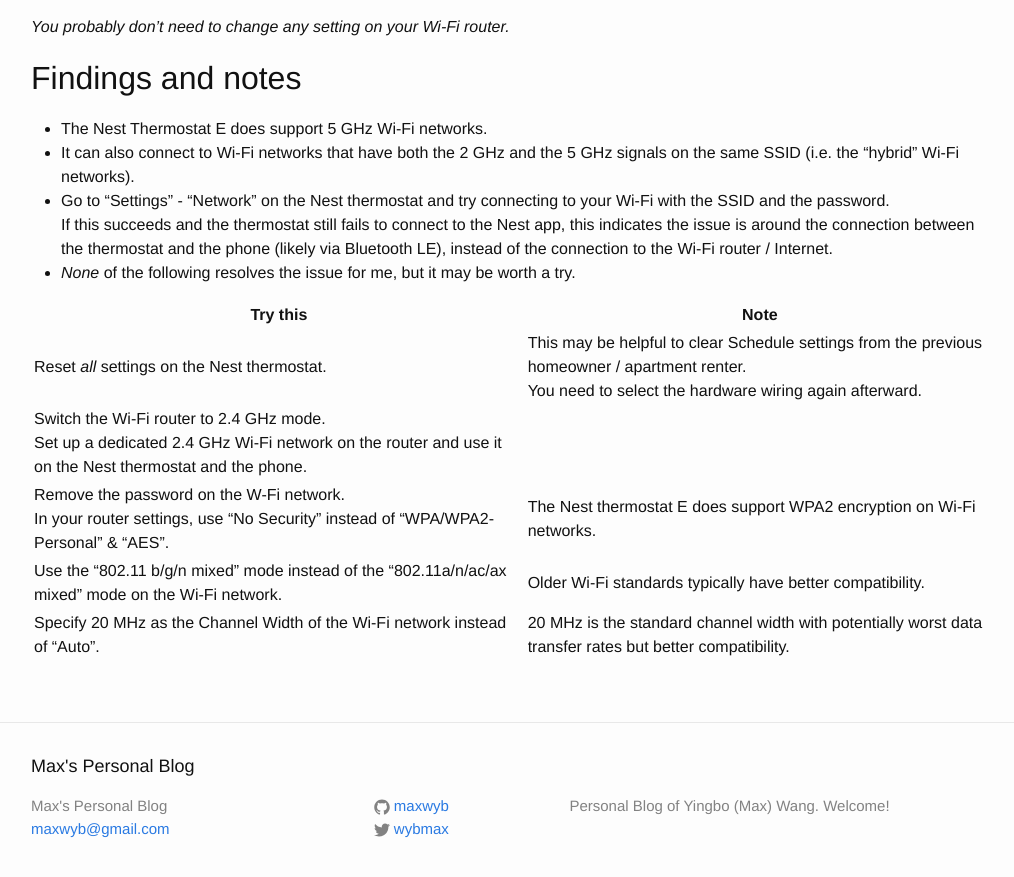
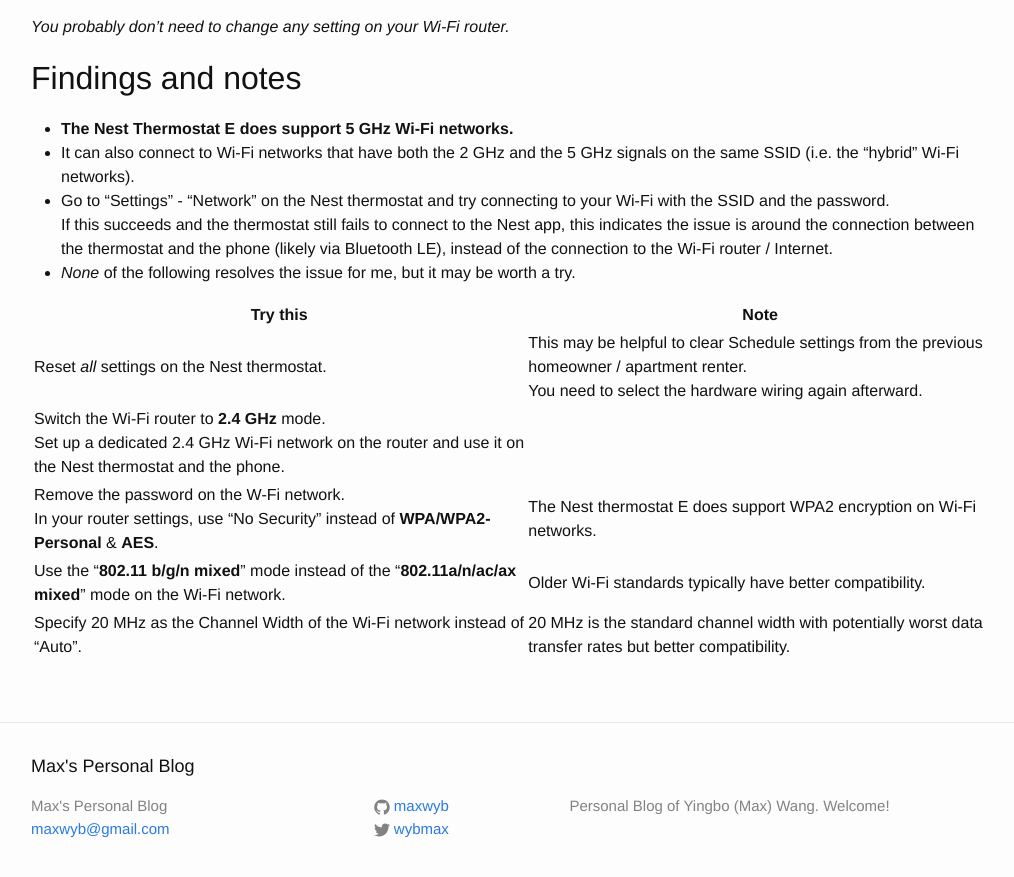
Before and after one commit to maxwyb/maxwyb.github.io, a Jekyll site: the page built from _posts/2025-06-10-nest-thermostat.md, in a window 1280 px wide and 900 px high, scrolled down 707 px. Shown: the top 877 px of the window, without its empty margins (127-1141 px from the left). Built offline with Jekyll 4.4.1, drawn with Linux system fonts in a browser that asks for light colours.

Commit message:
Bold a few text for clarity.

```diff
--- a/_posts/2025-06-10-nest-thermostat.md
+++ b/_posts/2025-06-10-nest-thermostat.md
@@ -28,7 +28,7 @@ You could get one of these error messages:
 
 ## Findings and notes
 
-* The Nest Thermostat E does support 5 GHz Wi-Fi networks.
+* **The Nest Thermostat E does support 5 GHz Wi-Fi networks.**
 * It can also connect to Wi-Fi networks that have both the 2 GHz and the 5 GHz signals on the same SSID (i.e. the "hybrid" Wi-Fi networks).
 * Go to "Settings" - "Network" on the Nest thermostat and try connecting to your Wi-Fi with the SSID and the password. \
   If this succeeds and the thermostat still fails to connect to the Nest app, this indicates the issue is around the connection between the thermostat and the phone (likely via Bluetooth LE), instead of the connection to the Wi-Fi router / Internet.
@@ -37,7 +37,7 @@ You could get one of these error messages:
 | Try this | Note |
 | -- | -- |
 | Reset *all* settings on the Nest thermostat. | This may be helpful to clear Schedule settings from the previous homeowner / apartment renter. <br>You need to select the hardware wiring again afterward. |
-| Switch the Wi-Fi router to 2.4 GHz mode. <br>Set up a dedicated 2.4 GHz Wi-Fi network on the router and use it on the Nest thermostat and the phone. | |
-| Remove the password on the W-Fi network. <br>In your router settings, use "No Security" instead of "WPA/WPA2-Personal" & "AES". | The Nest thermostat E does support WPA2 encryption on Wi-Fi networks. |
-| Use the "802.11 b/g/n mixed" mode instead of the "802.11a/n/ac/ax mixed" mode on the Wi-Fi network. | Older Wi-Fi standards typically have better compatibility. |
+| Switch the Wi-Fi router to **2.4 GHz** mode. <br>Set up a dedicated 2.4 GHz Wi-Fi network on the router and use it on the Nest thermostat and the phone. | |
+| Remove the password on the W-Fi network. <br>In your router settings, use "No Security" instead of **WPA/WPA2-Personal** & **AES**. | The Nest thermostat E does support WPA2 encryption on Wi-Fi networks. |
+| Use the "**802.11 b/g/n mixed**" mode instead of the "**802.11a/n/ac/ax mixed**" mode on the Wi-Fi network. | Older Wi-Fi standards typically have better compatibility. |
 | Specify 20 MHz as the Channel Width of the Wi-Fi network instead of "Auto". | 20 MHz is the standard channel width with potentially worst data transfer rates but better compatibility. |
```
